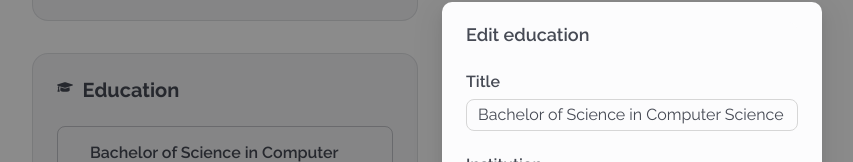
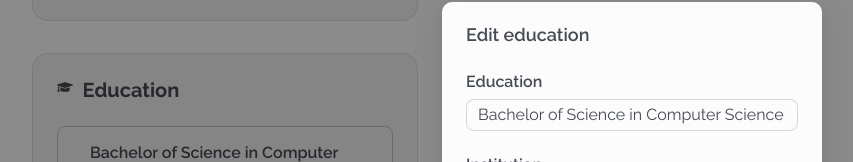
Before and after one commit to ErickBGomez/cv-application, a React (Vite) app: page / in a window 1280 px wide. Both pictures are taken after a click on the element 233 px from the left and 801 px from the top of the page. Shown: the part 614-776 px from the top of the page, without its empty margins (8-861 px from the left). Built offline with nearby package versions, Linux system fonts and the light colour scheme.

Commit message:
Refactor switch results

```diff
--- a/src/components/modals/EditCardModal/EditCardModal.jsx
+++ b/src/components/modals/EditCardModal/EditCardModal.jsx
@@ -14,7 +14,7 @@ const EditCardModal = ({ context, open, setOpen, data, setData }) => {
     );
   };
 
-  const handleClose = () => {
+  const handleCancel = () => {
     form.resetFields();
     setOpen(false);
   };
@@ -29,7 +29,7 @@ const EditCardModal = ({ context, open, setOpen, data, setData }) => {
       case "education":
         return (
           <>
-            <Form.Item label="Title" name="title">
+            <Form.Item label="Education" name="title">
               <Input placeholder="e.g. Bachelor in Computer Science" />
             </Form.Item>
 
@@ -51,7 +51,7 @@ const EditCardModal = ({ context, open, setOpen, data, setData }) => {
       case "work experience":
         return (
           <>
-            <Form.Item label="Title" name="title">
+            <Form.Item label="Position" name="title">
               <Input placeholder="e.g. Web Developer" />
             </Form.Item>
 
@@ -95,7 +95,7 @@ const EditCardModal = ({ context, open, setOpen, data, setData }) => {
       title={`Edit ${context || "card"}`}
       open={open}
       onOk={handleOk}
-      onCancel={handleClose}
+      onCancel={handleCancel}
       centered
       closable={false}
       maskClosable={false}
```
